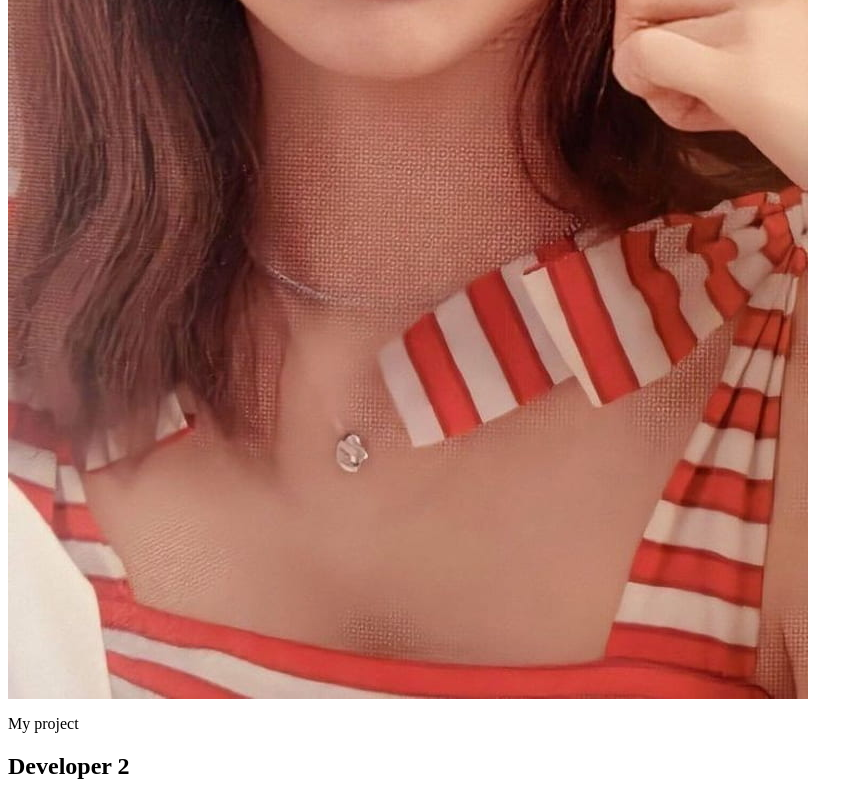
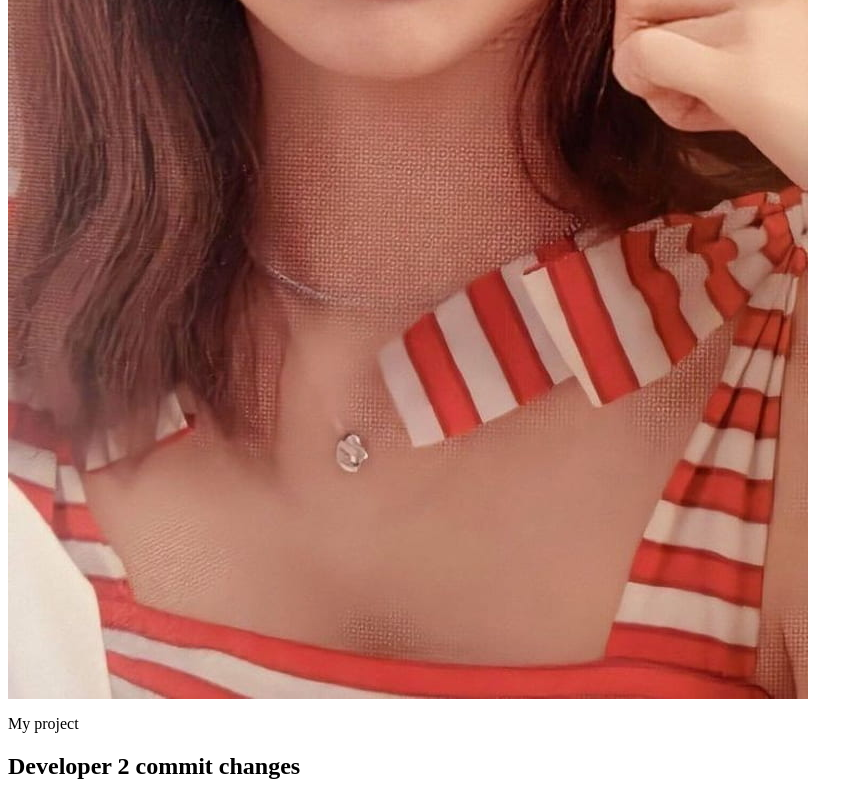
Before and after one commit to ralphyboy22/new-try-repo, a plain HTML site: page activity2.html in a window 1280 px wide. Shown: the part 791-1591 px from the top of the page, without its empty margins (0-863 px from the left). Drawn offline with Linux system fonts and the light colour scheme.

Commit message:
edit h2 tag

```diff
--- a/activity2.html
+++ b/activity2.html
@@ -6,6 +6,6 @@
 <h1>NEW PROJECT</h1>
 <img src="lisa.jpg" alt="image">
 <p>My project </p>
-<h2>Developer 2 </h2>
+<h2>Developer 2 commit changes  </h2>
 </body>
 </html>
```
